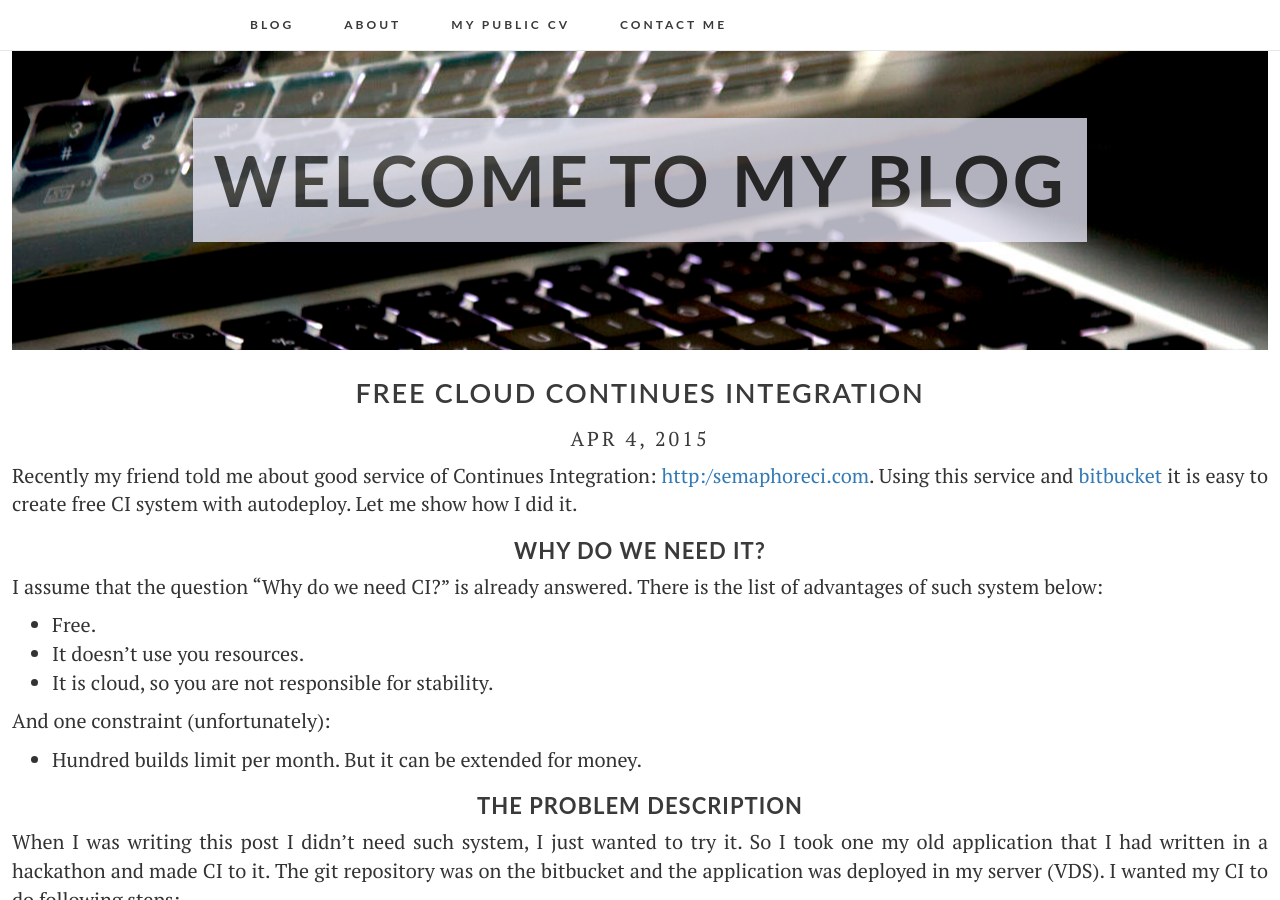
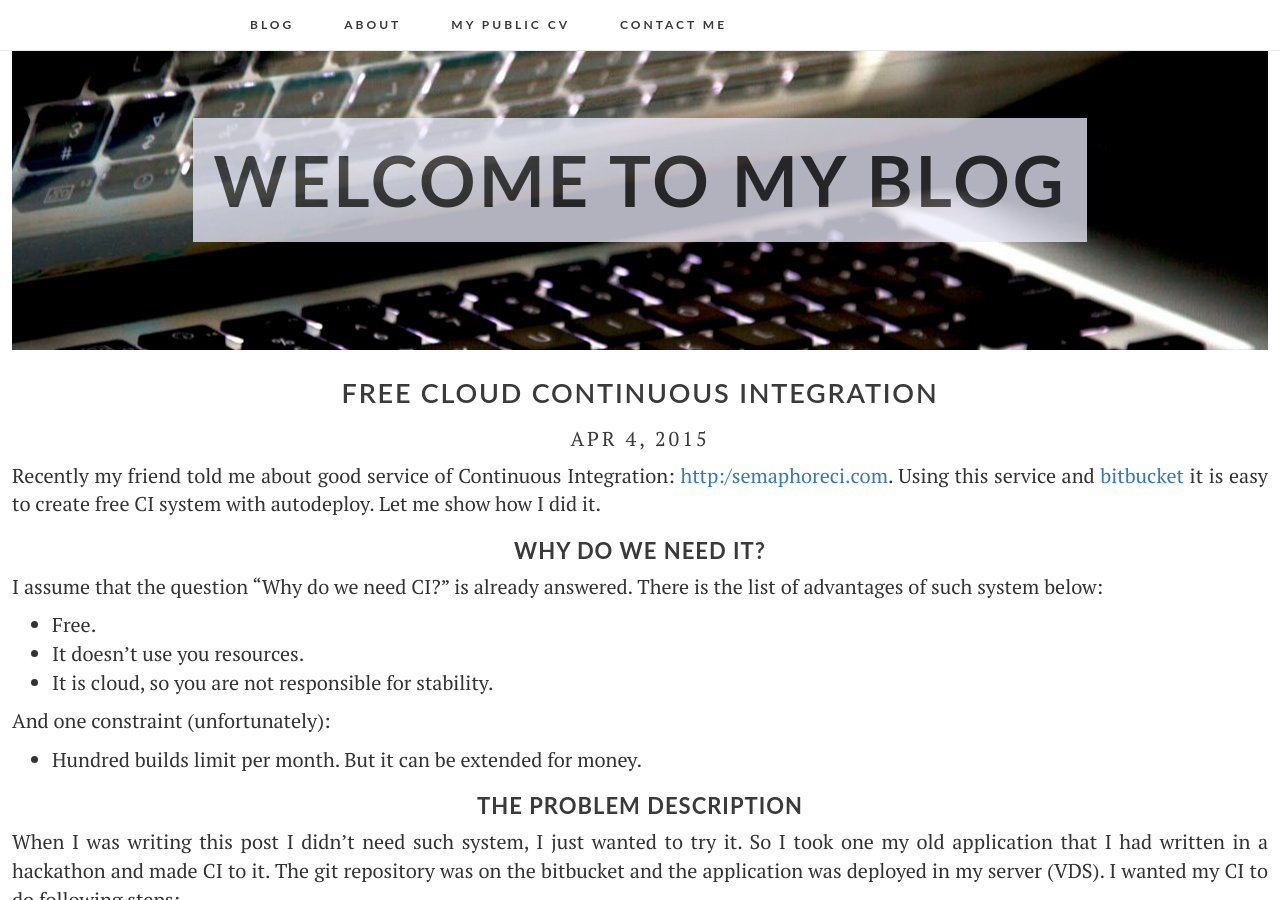
Before and after one commit to kosbr/kosbr.github.io, a Jekyll site: the page built from _posts/2016-03-21-semaphore-ci.markdown, in a window 1280 px wide and 900 px high. Built offline with Jekyll 4.4.1, drawn with Linux system fonts in a browser that asks for light colours; nearby versions of some CDN libraries.

Commit message:
misprint fix

```diff
--- a/_posts/2016-03-21-semaphore-ci.markdown
+++ b/_posts/2016-03-21-semaphore-ci.markdown
@@ -1,12 +1,12 @@
 ---
 layout: post
-title:  "Free Cloud Continues Integration"
+title:  "Free Cloud Continuous Integration"
 date:   2015-04-04 14:30:39 +0600
 categories: CI
 tags: CI
 ---
 
-Recently my friend told me about good service of Continues Integration:  [http:/semaphoreci.com][semaphoreci]{:target="_blank"}.
+Recently my friend told me about good service of Continuous Integration:  [http:/semaphoreci.com][semaphoreci]{:target="_blank"}.
 Using this service and [bitbucket][bitbucket]{:target="_blank"} it is easy to create free CI system with autodeploy. Let me show how I did it.
 
 ### Why do we need it?
```
